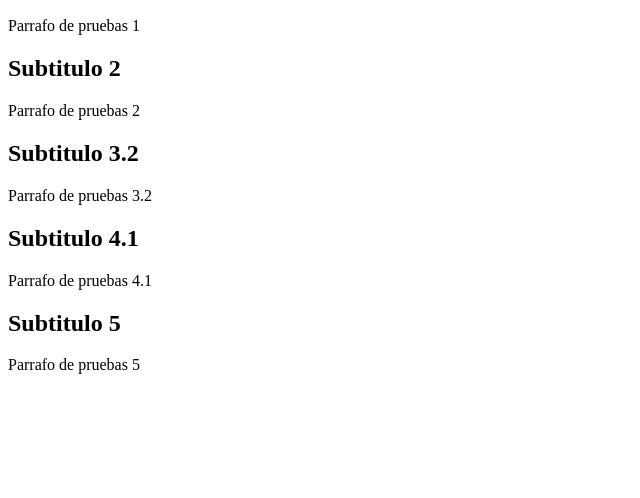
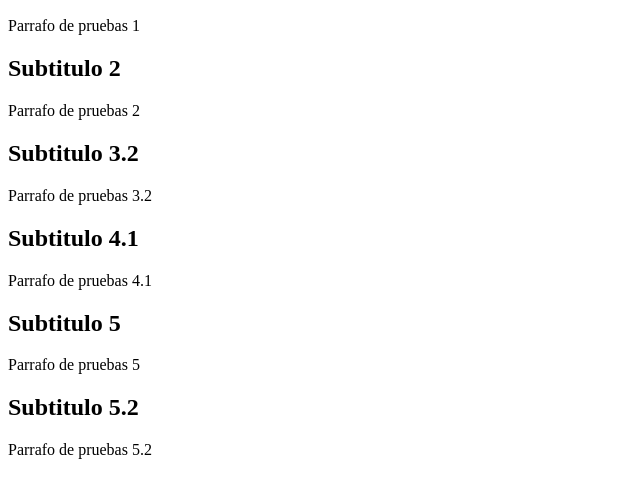
Before and after one commit to AleY9/pruebas, a plain HTML site: page index.html in a window 1280 px wide. Shown: the part 168-666 px from the top of the page, without its empty margins (0-640 px from the left). Drawn offline with Linux system fonts and the light colour scheme.

Commit message:
Agregado 5.2

```diff
--- a/index.html
+++ b/index.html
@@ -25,5 +25,8 @@
     <h2>Subtitulo 5</h2>
     <p>Parrafo de pruebas 5</p>
 
+    <h2>Subtitulo 5.2</h2>
+    <p>Parrafo de pruebas 5.2</p>
+
 </body>
 </html>
```
